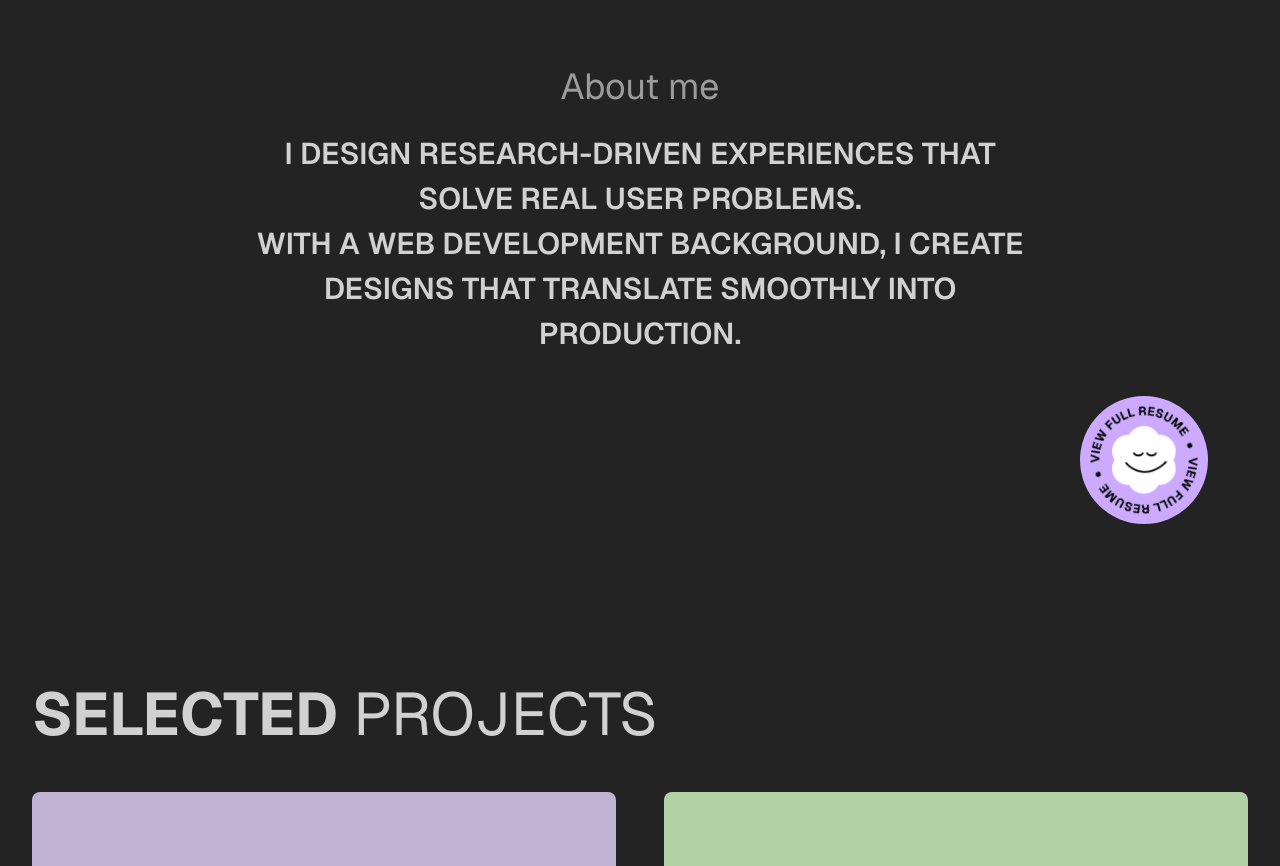
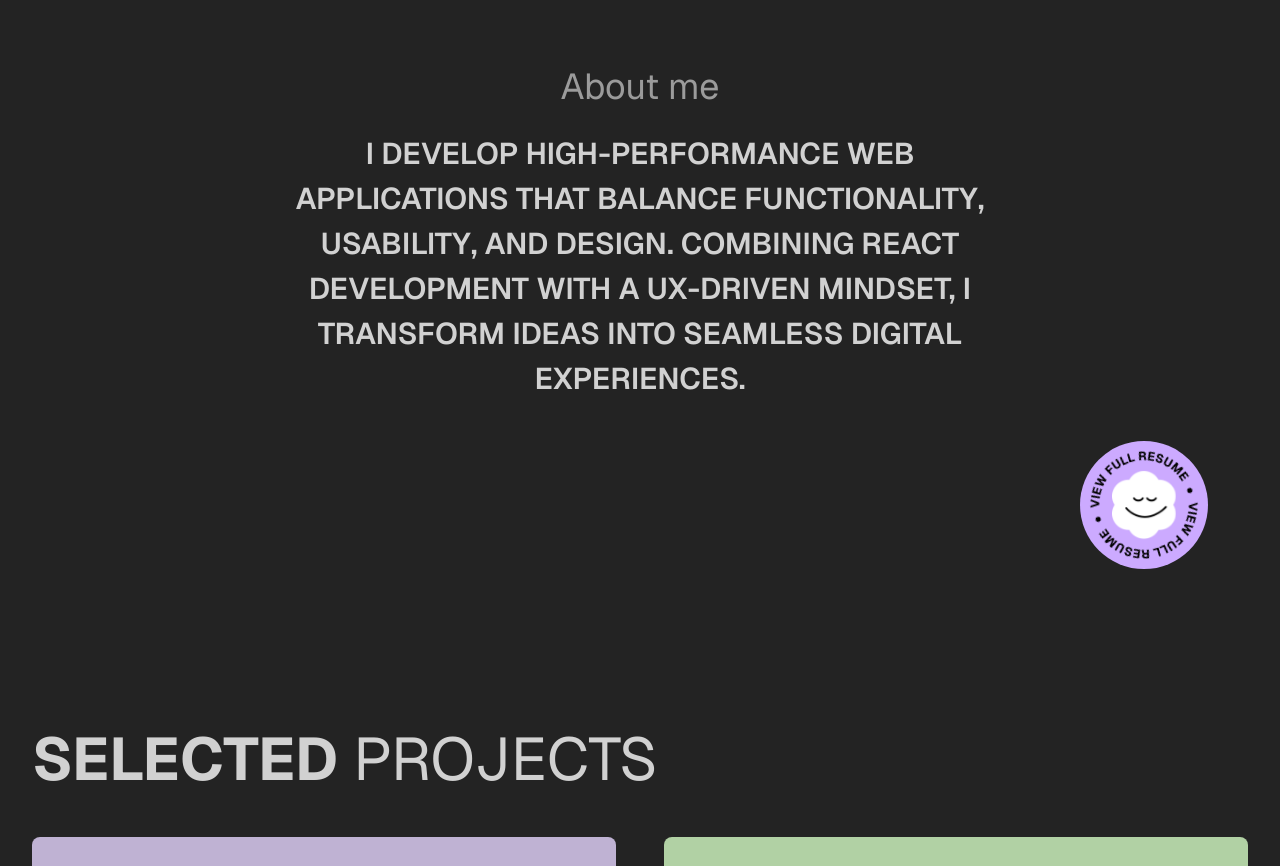
Before and after one commit to sumitdhuri12/ru-portfolio-v2, a React (Vite) app: page / in a window 1280 px wide. Shown: the part 820-1686 px from the top of the page. Built offline with nearby package versions, Linux system fonts and the light colour scheme.

Commit message:
About us content change

```diff
--- a/src/assets/components/home/About.jsx
+++ b/src/assets/components/home/About.jsx
@@ -9,10 +9,10 @@ const About = () => {
           About me
         </h5>
         <p className="text-xl md:text-3xl font-semibold uppercase md:leading-11.25">
-          I design research-driven experiences that solve real user problems.
-          <br />
-          With a web development background, I create designs that translate
-          smoothly into production.
+          I develop high-performance web applications that balance
+          functionality, usability, and design. Combining React development with
+          a UX-driven mindset, I transform ideas into seamless digital
+          experiences.
         </p>
       </div>
       <div className="flex justify-center md:justify-end pr-0 md:pr-10 pt-10">
```
